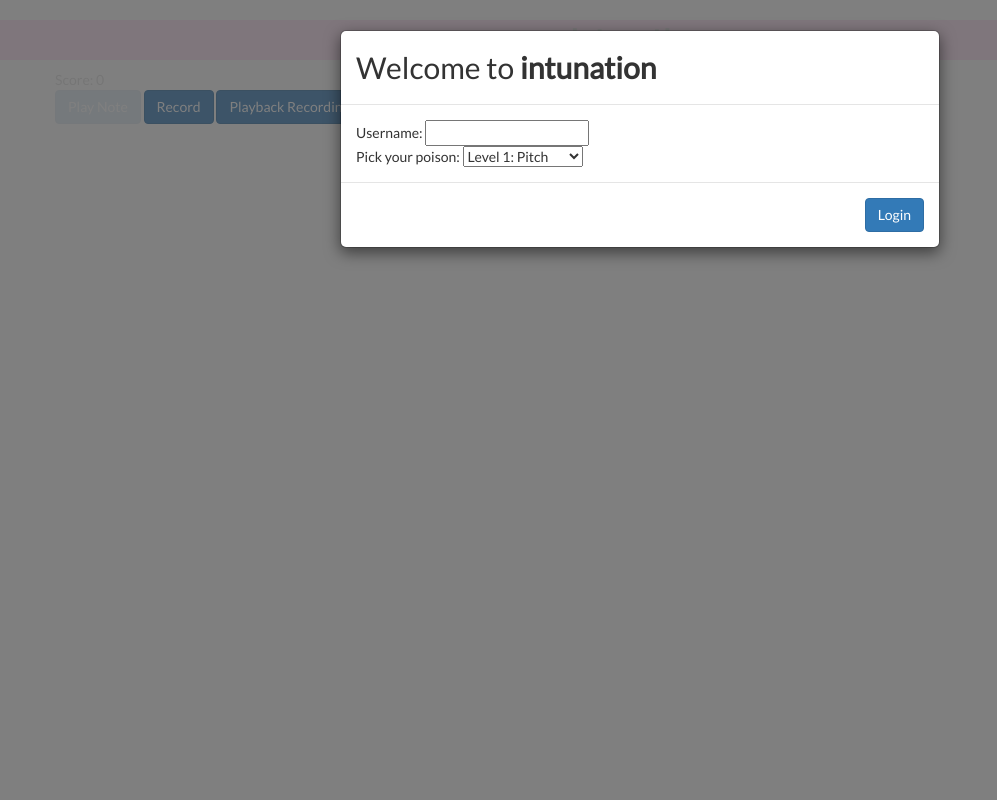
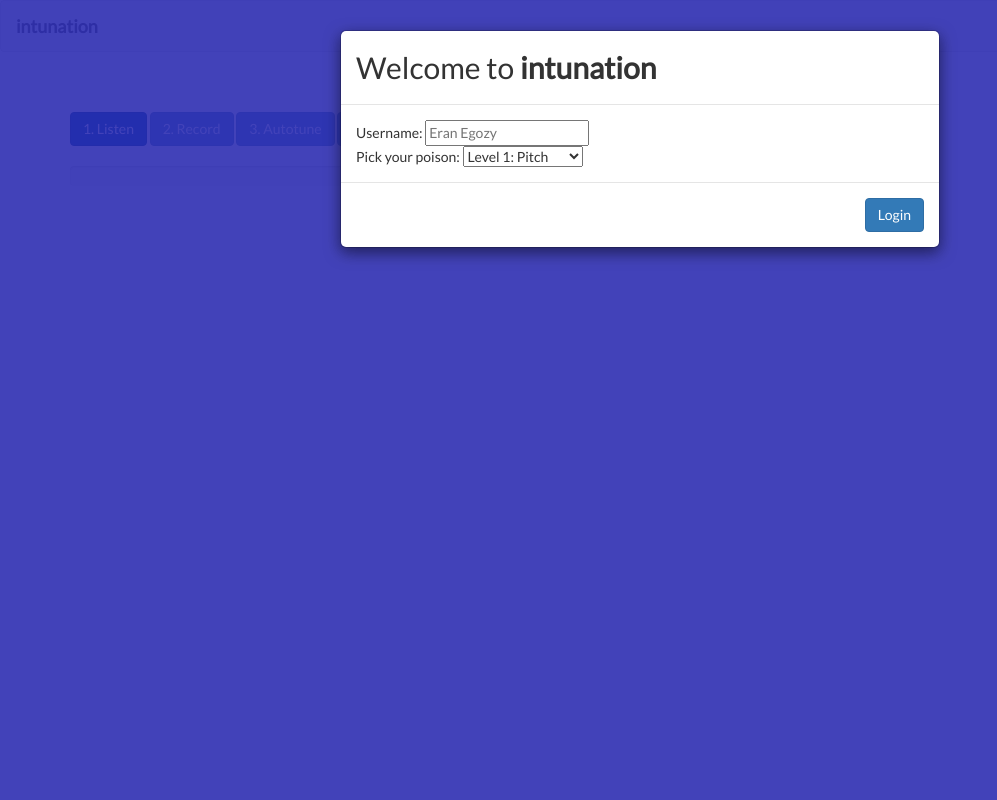
Before and after one commit to Youst-l/intunation, a Flask app: page / in a window 1280 px wide. Shown: the whole page, without its empty margins (0-997 px from the left). Run offline with Flask 2, Linux system fonts and the light colour scheme; some libraries are stand-ins or nearby versions.

Commit message:
Implemented progress bar and navigating through exercises; left room for interface

```diff
--- a/application.py
+++ b/application.py
@@ -3,7 +3,6 @@ import numpy as np
 from flask import Flask, render_template, request, send_file, make_response
 from werkzeug.datastructures import FileStorage
 from scipy.io import wavfile
-from io import StringIO
 from pitch_scaling import pitch_scale
 from pitch_detection import detect_pitches
 
@@ -47,7 +46,7 @@ class Intunation(object):
 		    frame_lens.append(end_frame - start_time)
 		    autotuned.extend(pitch_scale(fs, snd[start_frame:end_frame], true_pitch/detected_pitch))
 		autotuned = np.array(autotuned, dtype=np.int16)
-		score = 1 - np.sqrt(np.average(scores, weights=frame_lens))
+		score = np.sqrt(np.average(scores, weights=frame_lens))
 		return score, fs, autotuned
 
 	def render_html(self):
--- a/static/js/exercises.js
+++ b/static/js/exercises.js
@@ -3,7 +3,7 @@ var exampleOneNote440 = {
     times: [2.], 	// durations, i.e. for 2 seconds
     freqs: [440.],  // ... we play 440 Hz
     level: 1,
-    text: "Please sing a concert A"
+    text: "Please sing a concert A."
 };
 
 // Sample exercise description; i.e. Level 0: Sing one pitch @ 440 Hz
@@ -11,7 +11,7 @@ var exampleOneNote260 = {
     times: [2.], 	// durations, i.e. for 2 seconds
     freqs: [260.],  // ... we play 260 Hz
     level: 1,
-    text: "Please sing a middle C"
+    text: "Please sing a middle C."
 };
 
 // Level 1: Sing an octave interval
@@ -24,4 +24,5 @@ var exampleOctave = {
 
 var LEVEL_1 = [exampleOneNote440, exampleOneNote260]; // keep variables for all exercises of a given level so we can sample randomly
 var LEVEL_2 = [exampleOctave];
-var EXERCISES = [LEVEL_1, LEVEL_2];
+var LEVEL_3 = [];
+var EXERCISES = [LEVEL_1, LEVEL_2, LEVEL_3];
--- a/static/js/main.js
+++ b/static/js/main.js
@@ -6,11 +6,16 @@ var recorded_audio;
 var autotuned_audio;
 var username;
 var level;
+var NUM_LEVELS = 3;
 
 $( document ).ready(function() {
     console.log( "ready!" );
+    $('#record-btn').prop('disabled', true);
+	$('#playback-btn').prop('disabled', true);
+	$('#autotune-btn').prop('disabled', true);
     $('#signin').modal({backdrop: 'static', keyboard: false})
-    $('#signin').modal('show');
+    $('#complete-level').modal({backdrop: 'static', keyboard: false})
+    $('#complete-level').modal('hide');
     $( "#record-btn" ).click(function() {
 	  if (RECORDING) {
 	  	stopRecording();
@@ -23,22 +28,20 @@ $( document ).ready(function() {
 	  }
 	});
 	$( "#autotune-btn" ).click(function() {
-		if (autotuned_audio) {
-			autotuned_audio.play();
+		if (autotuned_audio) { autotuned_audio.play(); }
+		else if (recorded_audio) {
+			getAutotune();
 			$('#playback-btn').prop('disabled', false);
 		}
-		else if (recorded_audio) { getAutotune(); }
 	});
 	$( "#playback-btn" ).click(function() {
 		if (recorded_audio) { recorded_audio.play(); }
+		completeExercise();
 	});
 	$( "#play-btn" ).click(function() {
 		playExercise();
 		$('#record-btn').prop('disabled', false);
 	});
-	$('#record-btn').prop('disabled', true);
-	$('#playback-btn').prop('disabled', true);
-	$('#autotune-btn').prop('disabled', true);
 	$( "#signin-btn" ).click(function() {
 		username = $( "#userName" ).val();
 		var level = $("#level-select").find("option:selected").text();
@@ -47,10 +50,15 @@ $( document ).ready(function() {
 			$("#level").text(level);
 			var levelNum = parseInt(level[6]);
 			loadExercises(levelNum);
-			$("#dimScreen").hide();
 			$('#signin').modal('hide');
 		};
 	});
+	$( "#complete-level-btn" ).click(function() {
+		var cur_level_num = current_level[0].level
+		completeLevel(cur_level_num);
+		$('#complete-level').modal('hide');
+	});
+	$('#signin').modal('show');
 });
 
 /**
@@ -173,4 +181,47 @@ function loadExercises(level) {
 	current_exercise_num = 0; // Start counter for current exercise
 	var exercise = current_level[current_exercise_num];
 	$( "#exercise" ).text( exercise.text );
+	$( "#score" ).text( "Score: 0" );
 }
+
+function completeExercise() {
+	// Update progress bar
+	$("#progress").css("width", String(100*(current_exercise_num + 1)/current_level.length) + "%");
+	current_exercise_num += 1;
+	if (current_exercise_num == current_level.length) {
+	    setTimeout(
+	        function(){
+	            $('#complete-level').modal('show');
+	    }, 1000);
+	} else {
+		// Reset buttons
+		$('#record-btn').prop('disabled', true);
+		$('#playback-btn').prop('disabled', true);
+		$('#autotune-btn').prop('disabled', true);
+
+		// Clear out saved audio
+		recorded_audio = null;
+		autotuned_audio = null;
+		// Load new prompt
+		var exercise = current_level[current_exercise_num];
+		$( "#exercise" ).text( exercise.text )
+	}
+}
+
+function completeLevel(level) {
+	// Reset buttons
+	$('#record-btn').prop('disabled', true);
+	$('#playback-btn').prop('disabled', true);
+	$('#autotune-btn').prop('disabled', true);
+	$("#progress").css("width", "0%");
+	// Clear out saved audio
+	recorded_audio = null;
+	autotuned_audio = null;
+	if (level==NUM_LEVELS) {
+		console.log("TODO"); // Figure out what to do if finished all levels
+	} else {
+		current_level = EXERCISES[level]; // Load exercises
+		current_exercise_num = 0; // Start counter for current exercise
+		$( "#exercise" ).text( current_level[current_exercise_num].text );
+	}
+}
--- a/static/styles/style.css
+++ b/static/styles/style.css
@@ -3,31 +3,29 @@
 
 body {
   font-family: 'Lato', sans-serif;
-  margin: 0;
-  height: 100vh;
-  max-height: 100vh;
 }
 
-header {
+/*header {
   grid-column: 1 / span 3;
   grid-row: 1;
   font-family: 'Oswald', sans-serif;
-  background-color: rgb(244, 66, 182);
+  background-color: rgb(122, 66, 244);
   font-size: 1.5em;
   text-align: center;
-  padding: 0em;
+  padding: 1em;
+  color: white;
+}*/
+
+.modal {
+  background: rgba(40, 40, 210, 0.7);
 }
 
-#dimScreen
-{
-    position:fixed;
-    padding:0;
-    margin:0;
+#metadata {
+  padding-right:20px;
+  border-right: 1px
+  solid #ccc;
+}
 
-    top:0;
-    left:0;
-
-    width: 100%;
-    height: 100%;
-    background:rgba(255,255,255, 0.9);
+#exercise {
+  font-size:1.25em;
 }
--- a/templates/index.html
+++ b/templates/index.html
@@ -26,12 +26,9 @@
 <body>
 
   <!-- HEADER -->
-  <header>
+<!--   <header>
     <h1>intunation.</h1>
-  </header>
-
-  <!-- BACKGROUND WHILE LOGGING IN -->
-  <div id="dimScreen"></div>
+  </header> -->
 
   <!-- SIGN IN MODAL -->
   <div class="modal" id="signin" tabindex="-1" role="dialog">
@@ -42,7 +39,7 @@
         </div>
         <div class="modal-body">
           <div class="input-group">
-              Username: <input type="text" id="userName"><br>
+              Username: <input type="text" id="userName" placeholder="Eran Egozy"><br>
               Pick your poison:
               <select id="level-select">
                 <option value="Level 1: Pitch">Level 1: Pitch</option>
@@ -58,34 +55,76 @@
     </div>
   </div>
 
-  <!-- CORE FUNCTION -->
-
-  <div class="container">
-    <div class="row">
-      <div class="col">
-        <div id="metadata">
-          <div id="user"></div>
-          <div id="score">Score: 0</div>
-          <div id="level"></div>
+    <!-- SIGN IN MODAL -->
+  <div class="modal" id="complete-level" tabindex="-1" role="dialog">
+    <div class="modal-dialog" role="document">
+      <div class="modal-content">
+        <div class="modal-header">
+          <h2 class="modal-title">You completed a level!</strong></h2>
         </div>
-      </div>
-      <div class="col-8">
-        <div id="controls">
-           <div id="exercise"></div>
-           <button type="button" id="play-btn" class="btn btn-primary">Play Note</button>
-           <button type="button" id="record-btn" class="btn btn-primary">Record</button>
-           <button type="button" id="playback-btn" class="btn btn-primary">Playback Recording</button>
-           <button type="button" id="autotune-btn" class="btn btn-primary">Autotune/Score</button>
+        <div class="modal-body">
+          <button type="button" id="complete-level-btn" class="btn btn-success">Continue</button>
+        </div>
+        <div class="modal-footer">
         </div>
       </div>
     </div>
+  </div>
+
+  <!-- USER METADATA -->
+  <nav class="navbar navbar-default">
+    <div class="container-fluid">
+      <!-- Brand and toggle get grouped for better mobile display -->
+      <div class="navbar-header">
+        <a class="navbar-brand" href="#"><strong>intunation</strong></a>
+      </div>
+
+      <!-- Collect the nav links, forms, and other content for toggling -->
+      <div class="collapse navbar-collapse" id="bs-example-navbar-collapse-1">
+        <ul class="nav navbar-nav">
+          <li class="nav-item"><a><div id="user"></div></a></li>
+          <li class="nav-item"><a><div id="score"></div></a></li>
+          <li class="nav-item"><a><div id="level"></div></a></li>
+        </ul>
+      </div><!-- /.navbar-collapse -->
+    </div><!-- /.container-fluid -->
+  </nav>
+
+
+
+<!-- CORE INTERFACE -->
+<div class="container">
+    <div class="row"> <br>
+        <div class="col-md-12">
+            <div class="row">
+                <div id="metadata" class="col-md-5">
+                  <div id="level"></div>
+                  <div id="controls">
+                     <div id="exercise"></div>
+                     <br>
+                     <button type="button" id="play-btn" class="btn btn-primary">1. Listen</button>
+                     <button type="button" id="record-btn" class="btn btn-primary">2. Record</button>
+                     <button type="button" id="autotune-btn" class="btn btn-primary">3. Autotune</button>
+                     <button type="button" id="playback-btn" class="btn btn-primary">4. Compare</button>
+                  </div>
+                  <br>
+                  <div class="progress">
+                  <div class="progress-bar progress-bar-success progress-bar-striped active" role="progressbar"
+                  aria-valuenow="40" aria-valuemin="0" aria-valuemax="100" id="progress"></div>
+                </div>
+                </div>
+                <div class="col-md-7">
+                </div>
+            </div>
+        </div>
+    </div>
     <div class="row">
-      <div="audio-el">
+      <div id="audio-el">
         <audio id="playback"></audio>
         <audio id="autotune"></audio>
       </div>
     </div>
-  </div>
+</div>
 
 </body>
 
```
